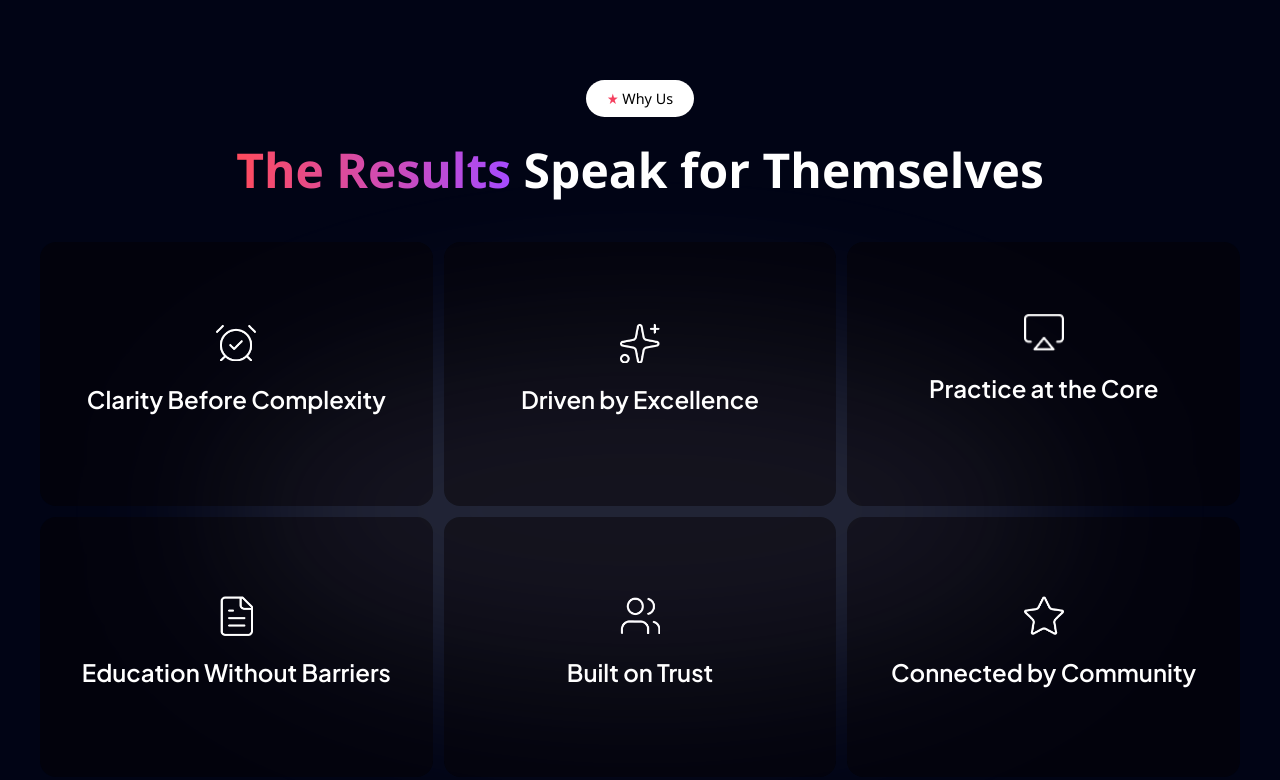
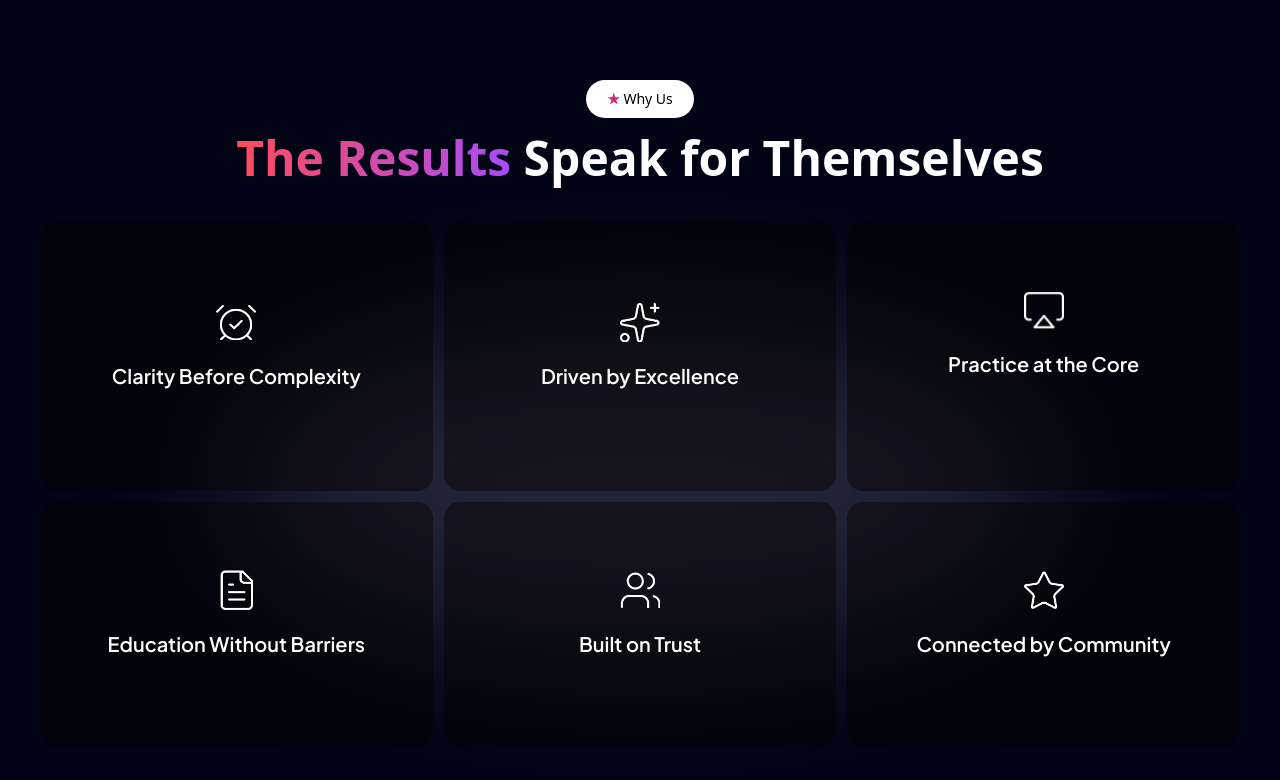
Before and after one commit to dadiharshitha/WhyUsDev, a plain HTML site: page index.html in a window 1280 px wide. Drawn offline with nearby package versions, Linux system fonts and the light colour scheme.

Commit message:
Update index.html

```diff
--- a/index.html
+++ b/index.html
@@ -4,261 +4,111 @@
   <meta charset="UTF-8" />
   <meta name="viewport" content="width=device-width, initial-scale=1.0" />
   <title>Why Us Section</title>
-  <link rel="stylesheet" href="https://cdnjs.cloudflare.com/ajax/libs/font-awesome/6.4.0/css/all.min.css">
-  <link href="https://fonts.googleapis.com/css2?family=Inter:wght@400;500&family=Plus+Jakarta+Sans:wght@600;700&display=swap" rel="stylesheet">
+  <script src="https://cdn.tailwindcss.com"></script>
   <link href="https://fonts.googleapis.com/css2?family=Plus+Jakarta+Sans:wght@200;300;400;500;600;700&display=swap" rel="stylesheet">
+</head>
+<body class="m-0 font-[Segoe_UI] bg-[#010415] text-white overflow-x-hidden">
 
-  <style>
+  <section class="relative text-center py-20 px-5">
+    <!-- pill -->
+    <div class="inline-block px-5 py-2 rounded-full bg-white border border-white/20
+                text-sm font-medium text-black mb-2 backdrop-blur-md">
+      <span class="text-pink-600 font-bold">★</span> Why Us
+    </div>
 
-    /* Base setup */
-    body {
-      margin: 0;
-      font-family: "Segoe UI", Tahoma, Geneva, Verdana, sans-serif;
-      background: #010415;
-      color: #fff;
-      overflow-x: hidden;
-    }
+    <!-- heading -->
+    <h2 class="text-5xl font-bold mt-2 mb-10">
+      <span class="bg-gradient-to-r from-[#ff4b5c] to-[#a64bff] bg-clip-text text-transparent">
+        The Results
+      </span>
+      Speak for Themselves
+    </h2>
 
-    .section {
-      text-align: center;
-      padding: 80px 20px;
-      position: relative;
-    }
+    <!-- grid wrapper with glow -->
+    <div class="relative max-w-[1200px] mx-auto grid grid-cols-1 sm:grid-cols-2 lg:grid-cols-3 gap-[11px] z-10">
+      <div class="absolute top-1/2 left-1/2 w-full h-[90%] -translate-x-1/2 -translate-y-1/2
+                  bg-[radial-gradient(ellipse_at_center,#e4e4f926_50%,rgba(126,143,208,0)_20%)]
+                  blur-[80px] -z-10"></div>
 
-    .section p {
-      color: #aaa;
-      margin-bottom: 10px;
-      font-size: 0.95rem;
-    }
-
-    .section h2 {
-      font-size: 3.0rem;
-      font-weight: bold;
-      margin-bottom: 40px;
-      margin-top: 10px;
-
-    }
-    .gradient {
-      background: linear-gradient(90deg, #ff4b5c, #a64bff);
-      -webkit-background-clip: text;
-      -webkit-text-fill-color: transparent;
-    }
-
-    .grid {
-      display: grid;
-      grid-template-columns: repeat(3, 1fr);
-      gap: 11px;
-      max-width: 1200px;
-      margin: 0 auto;
-      position: relative;
-      z-index: 1;
-    }
-
-    /* Glow only behind cards, not inside them */
-    .grid::before {
-      content: "";
-      position: absolute;
-      top: 50%;
-      left: 50%;
-      width: 100%;
-      height: 90%;
-      transform: translate(-50%, -50%);
-      background: radial-gradient(ellipse at center, #e4e4f926 50%, rgba(126, 143, 208, 0) 20%);
-      z-index: -1; /* Keeps it behind the cards */
-      filter: blur(80px);
-    }
-
-    .icon img {
-  width: 40px;       /* make all icons same size */
-  height: 40px;
-  object-fit: contain;
-  display: block;
-  margin: 0 auto 10px; /* center & add spacing */
-}
-.icon,
-.title {
-  transition: transform 0.4s ease;
-}
-
- .card {
-  background: rgba(5, 0, 3, 0.45);
-  border-radius: 16px;
-  padding: 20px;
-  text-align: center;
-  display: flex;
-  flex-direction: column;
-  align-items: center;
-  justify-content: center; /* keep centered baseline */
-  transition: all 0.5s ease;
-  position: relative;
-  overflow: hidden;
-  gap: 10px;
-  min-height: 220px;
-}
-    .card:hover {
-      background: transparent;
-      border: none;
-      box-shadow: none;
-      transform: scale(1.05);
-    }
-
-    .card:hover::before {
-      opacity: 0;
-    }
-
-    .icon {
-      margin-bottom: 10px;
-       font-size: 1.0rem; /* or SVG size */
-  margin-bottom: 1px; /* adds gap between icon and title */
-  display: flex;
-  align-items: center;
-  justify-content: center;
-  margin-top: 50px;
-    }
-
-    .title {
-      font-family: 'Plus Jakarta Sans', sans-serif;
-      font-size: 1.5rem;
-      font-weight: 600;
-      margin-bottom: -11px;
-      z-index: 1;
-
-    }
-.description {
-  font-family: 'Plus Jakarta Sans', sans-serif;
-  font-weight: 200;           /* thinner like Figma */
-  font-size: 14px;            /* or 0.9rem */
-  line-height: 1.5;           /* adjust spacing */
-  letter-spacing: 0;          /* make sure no extra spacing */
-  text-align: center;
-  max-width: 300px;           /* give more width */
-  opacity: 0;
-}
-
-
-.icon,
-.title {
-  transition: transform 0.4s ease;
-}
-.card:hover .icon,
-.card:hover .title {
-  transform: translateY(-15px); /* smoothly moves up */
-}
-
-.card:hover .description {
-  opacity: 1;
-  transform: translateY(0); /*  slides in under title */
-}
-
-
-
-    .pill {
-      display: inline-block;
-      padding: 8px 20px;
-      border-radius: 9999px;
-      background: white;
-      border: 1px solid rgba(255, 255, 255, 0.2);
-      font-size: 0.9rem;
-      font-weight: 500;
-      color: black;
-      margin-bottom: 10px;
-      backdrop-filter: blur(10px);
-    }
-    .pill span {
-      color: #f43f5e;
-      font-weight: 700;
-    }
-
-    .card:hover .description {
-      opacity: 1;
-      transform: translateY(0);
-      margin-top: 10px;
-    }
-
-
-    @media (max-width: 900px) {
-      .grid {
-        grid-template-columns: repeat(2, 1fr);
-      }
-    }
-
-    @media (max-width: 600px) {
-      .grid {
-        grid-template-columns: 1fr;
-      }
-    }
-  </style>
-</head>
-<body>
-  <section class="section">
-    <div class="pill"><span>★</span> Why Us</div>
-    <h2><span class="gradient">The Results</span> Speak for Themselves</h2>
-      <div class="grid">
-  <div class="card">
-    <div class="icon">
-      <img src="clock.png" alt="Clarity Icon">
+      <!-- Card 1 -->
+      <div class="group relative flex flex-col items-center justify-center gap-2 min-h-[220px] p-5 text-center rounded-2xl bg-[rgba(5,0,3,0.45)] transition-transform duration-500 hover:scale-105 overflow-hidden">
+        <div class="flex items-center justify-center mt-12 mb-1 transition-transform duration-300 group-hover:-translate-y-4">
+          <img src="clock.png" alt="Clarity Icon" class="w-10 h-10 object-contain mx-auto mb-2">
         </div>
-    <div class="title">Clarity Before Complexity</div>
-    <div class="description">
+        <div class="font-['Plus_Jakarta_Sans'] text-xl font-semibold mb-[-11px] z-10 transition-transform duration-300 group-hover:-translate-y-4">
+          Clarity Before Complexity
+        </div>
+        <div class="opacity-0 font-['Plus_Jakarta_Sans'] font-extralight text-sm leading-6 max-w-[300px] text-center transition-all duration-500 group-hover:opacity-100 group-hover:mt-2">
           Our approach ensures you master the fundamentals before facing complex ideas and real-world challenges.
         </div>
       </div>
 
-  <div class="card">
-    <div class="icon">
-      <img src="shine.png" alt="Excellence Icon">
+      <!-- Card 2 -->
+      <div class="group relative flex flex-col items-center justify-center gap-2 min-h-[220px] p-5 text-center rounded-2xl bg-[rgba(5,0,3,0.45)] transition-transform duration-500 hover:scale-105 overflow-hidden">
+        <div class="flex items-center justify-center mt-12 mb-1 transition-transform duration-300 group-hover:-translate-y-4">
+          <img src="shine.png" alt="Excellence Icon" class="w-10 h-10 object-contain mx-auto mb-2">
         </div>
-    <div class="title">Driven by Excellence</div>
-    <div class="description">
+        <div class="font-['Plus_Jakarta_Sans'] text-xl font-semibold mb-[-11px] z-10 transition-transform duration-300 group-hover:-translate-y-4">
+          Driven by Excellence
+        </div>
+        <div class="opacity-0 font-['Plus_Jakarta_Sans'] font-extralight text-sm leading-6 max-w-[300px] text-center transition-all duration-500 group-hover:opacity-100 group-hover:mt-2">
           We provide high-standard educational content, thoughtfully curated and presented by trusted experts.
         </div>
       </div>
 
-  <div class="card">
-    <div class="icon">
-      <img src="desktop.png" alt="Practice Icon">
+      <!-- Card 3 -->
+      <div class="group relative flex flex-col items-center justify-center gap-2 min-h-[220px] p-5 text-center rounded-2xl bg-[rgba(5,0,3,0.45)] transition-transform duration-500 hover:scale-105 overflow-hidden">
+        <div class="flex items-center justify-center mt-12 mb-1 transition-transform duration-300 group-hover:-translate-y-4">
+          <img src="desktop.png" alt="Practice Icon" class="w-10 h-10 object-contain mx-auto mb-2">
         </div>
-    <div class="title">Practice at the Core</div>
-    <div class="description">
+        <div class="font-['Plus_Jakarta_Sans'] text-xl font-semibold mb-[-11px] z-10 transition-transform duration-300 group-hover:-translate-y-4">
+          Practice at the Core
+        </div>
+        <div class="opacity-0 font-['Plus_Jakarta_Sans'] font-extralight text-sm leading-6 max-w-[300px] text-center transition-all duration-500 group-hover:opacity-100 group-hover:mt-2">
           Every topic is designed with hands on learning, ensuring you can move from understanding concepts to building real solutions.
         </div>
       </div>
 
-  <div class="card">
-    <div class="icon">
-      <img src="document.png" alt="Education Icon">
+      <!-- Card 4 -->
+      <div class="group relative flex flex-col items-center justify-center gap-2 min-h-[220px] p-5 text-center rounded-2xl bg-[rgba(5,0,3,0.45)] transition-transform duration-500 hover:scale-105 overflow-hidden">
+        <div class="flex items-center justify-center mt-12 mb-1 transition-transform duration-300 group-hover:-translate-y-4">
+          <img src="document.png" alt="Education Icon" class="w-10 h-10 object-contain mx-auto mb-2">
         </div>
-    <div class="title">Education Without Barriers</div>
-    <div class="description">
+        <div class="font-['Plus_Jakarta_Sans'] text-xl font-semibold mb-[-11px] z-10 transition-transform duration-300 group-hover:-translate-y-4">
+          Education Without Barriers
+        </div>
+        <div class="opacity-0 font-['Plus_Jakarta_Sans'] font-extralight text-sm leading-6 max-w-[300px] text-center transition-all duration-500 group-hover:opacity-100 group-hover:mt-2">
           We are committed to making knowledge universally accessible, giving every learner the chance to grow without limits.
         </div>
       </div>
 
-  <div class="card">
-    <div class="icon">
-      <img src="people.png" alt="Trust Icon">
+      <!-- Card 5 -->
+      <div class="group relative flex flex-col items-center justify-center gap-2 min-h-[220px] p-5 text-center rounded-2xl bg-[rgba(5,0,3,0.45)] transition-transform duration-500 hover:scale-105 overflow-hidden">
+        <div class="flex items-center justify-center mt-12 mb-1 transition-transform duration-300 group-hover:-translate-y-4">
+          <img src="people.png" alt="Trust Icon" class="w-10 h-10 object-contain mx-auto mb-2">
         </div>
-    <div class="title">Built on Trust</div>
-    <div class="description">
+        <div class="font-['Plus_Jakarta_Sans'] text-xl font-semibold mb-[-11px] z-10 transition-transform duration-300 group-hover:-translate-y-4">
+          Built on Trust
+        </div>
+        <div class="opacity-0 font-['Plus_Jakarta_Sans'] font-extralight text-sm leading-6 max-w-[300px] text-center transition-all duration-500 group-hover:opacity-100 group-hover:mt-2">
           We uphold honesty and transparency, creating a reliable learning space where every learner can thrive.
         </div>
       </div>
 
-  <div class="card">
-    <div class="icon">
-      <img src="star.png" alt="Community Icon">
+      <!-- Card 6 -->
+      <div class="group relative flex flex-col items-center justify-center gap-2 min-h-[220px] p-5 text-center rounded-2xl bg-[rgba(5,0,3,0.45)] transition-transform duration-500 hover:scale-105 overflow-hidden">
+        <div class="flex items-center justify-center mt-12 mb-1 transition-transform duration-300 group-hover:-translate-y-4">
+          <img src="star.png" alt="Community Icon" class="w-10 h-10 object-contain mx-auto mb-2">
         </div>
-    <div class="title">Connected by Community</div>
-    <div class="description">
+        <div class="font-['Plus_Jakarta_Sans'] text-xl font-semibold mb-[-11px] z-10 transition-transform duration-300 group-hover:-translate-y-4">
+          Connected by Community
+        </div>
+        <div class="opacity-0 font-['Plus_Jakarta_Sans'] font-extralight text-sm leading-6 max-w-[300px] text-center transition-all duration-500 group-hover:opacity-100 group-hover:mt-2">
           Beyond courses, we foster a community where curiosity meets connection, and learning becomes a shared journey.
         </div>
       </div>
+
     </div>
-
-
-
   </section>
-
-
 </body>
 </html>
```
Lines whose indentation alone changed are shown as unchanged.
